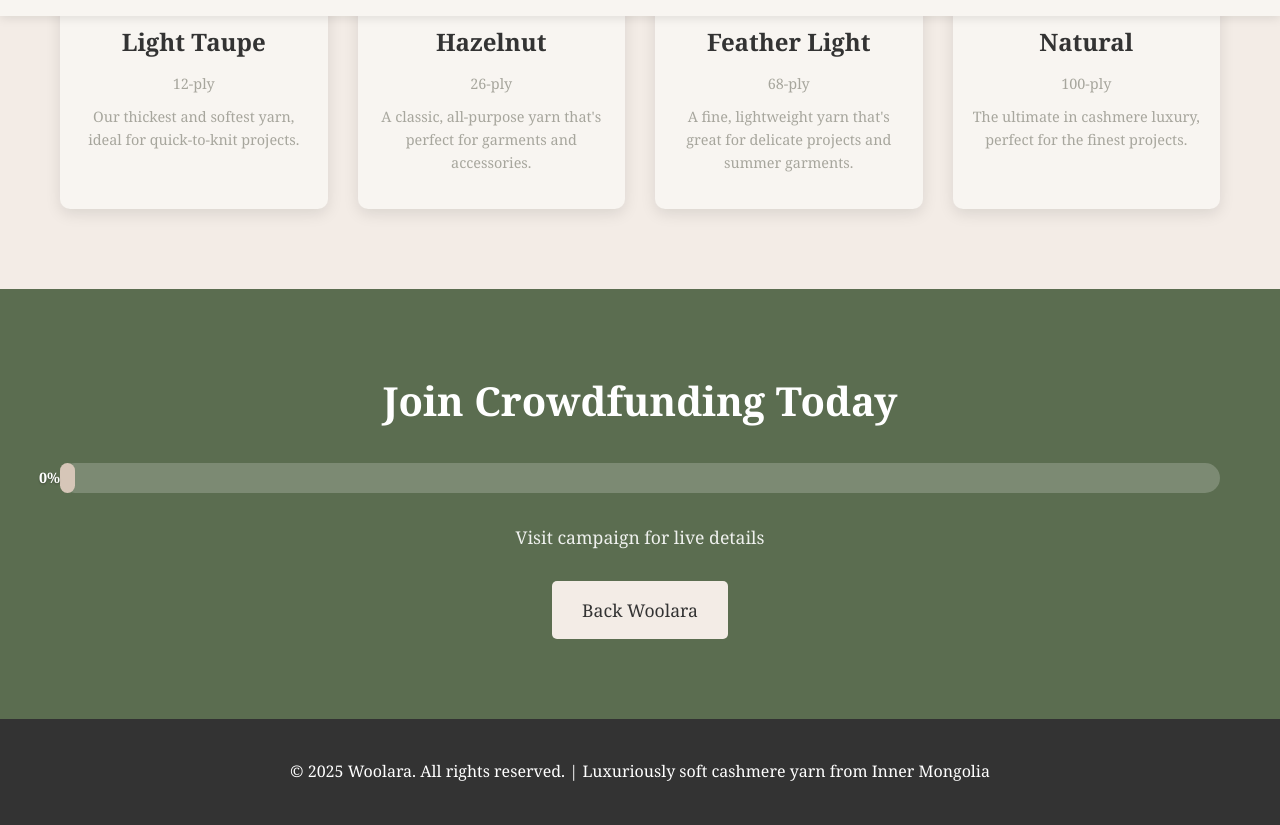
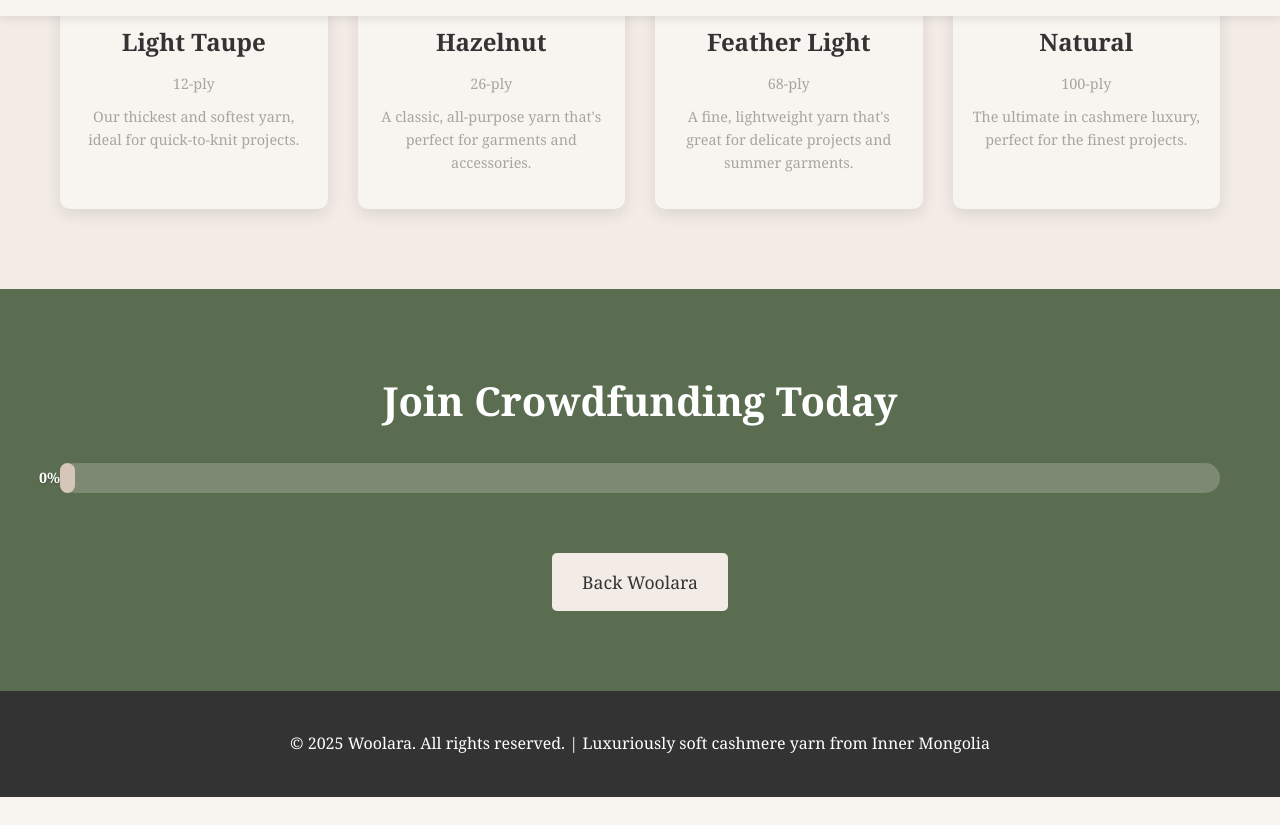
Before and after one commit to li6834300/Woolara, a Jekyll site: the page built from index.html, in a window 1280 px wide and 900 px high, scrolled down 1832 px, cut to the strip 75-900 px from the top of the window. Built offline with Jekyll 4.4.1, drawn with Linux system fonts in a browser that asks for light colours; after the commit the page ends 2704 px from its top, so only the background shows below that; part of the change alters nothing that is shown.

Commit message:
Simplify progress bar stats display and handle API errors gracefully
Changes made:
- Removed debug console logs for cleaner production code
- Made stats display conditional: only shows if campaign has actual funding or backers
- Silently fail if API is blocked (CORS) or unavailable - no error messages shown to users
- Made stats text more subtle: smaller font (0.95rem), italic, and lighter color (70% opacity)
- Removed "Loading..." text - starts with empty stats instead
- Progress bar percentage always shows, stats are optional enhancement

This creates a better UX where the basic percentage is always visible, and additional
details appear only when available without cluttering the page with error messages.

🤖 Generated with [Claude Code](https://claude.com/claude-code)

Co-Authored-By: Claude <noreply@anthropic.com>

```diff
--- a/index.html
+++ b/index.html
@@ -90,7 +90,7 @@ description: Luxuriously soft cashmere yarn from Inner Mongolia - Nature in Ever
                 <span class="progress-percentage" id="progressPercentage">0%</span>
             </div>
         </div>
-        <div class="progress-stats" id="progressStats" style="margin-top: 15px; color: rgba(255,255,255,0.9); font-size: 1.1rem;"></div>
+        <div class="progress-stats" id="progressStats" style="margin-top: 15px; color: rgba(255,255,255,0.7); font-size: 0.95rem; font-style: italic;"></div>
         <a href="https://www.ulule.com/woolara-cashmere-handmade/" class="btn btn-primary" style="margin-top: 30px;">Back Woolara</a>
     </div>
 </section>
@@ -130,16 +130,13 @@ async function updateCrowdfundingProgress() {
             progressPercentage.textContent = percent + '%';
         }
 
-        if (progressStats) {
-            progressStats.innerHTML = `<strong>${formatter.format(amountRaised)}</strong> raised of <strong>${formatter.format(goal)}</strong> goal &bull; <strong>${supportersCount}</strong> backers`;
+        // Only show stats if there's actual progress or backers
+        if (progressStats && (amountRaised > 0 || supportersCount > 0)) {
+            progressStats.innerHTML = `${formatter.format(amountRaised)} raised of ${formatter.format(goal)} goal &bull; ${supportersCount} backers`;
         }
     } catch (error) {
-        console.error('Error fetching campaign data:', error);
-        // Fallback to default values if API fails
-        const progressStats = document.getElementById('progressStats');
-        if (progressStats) {
-            progressStats.textContent = 'Visit campaign for live details';
-        }
+        // Silently fail - don't show error message to users
+        // The percentage will remain at 0% which is fine
     }
 }
 
```
